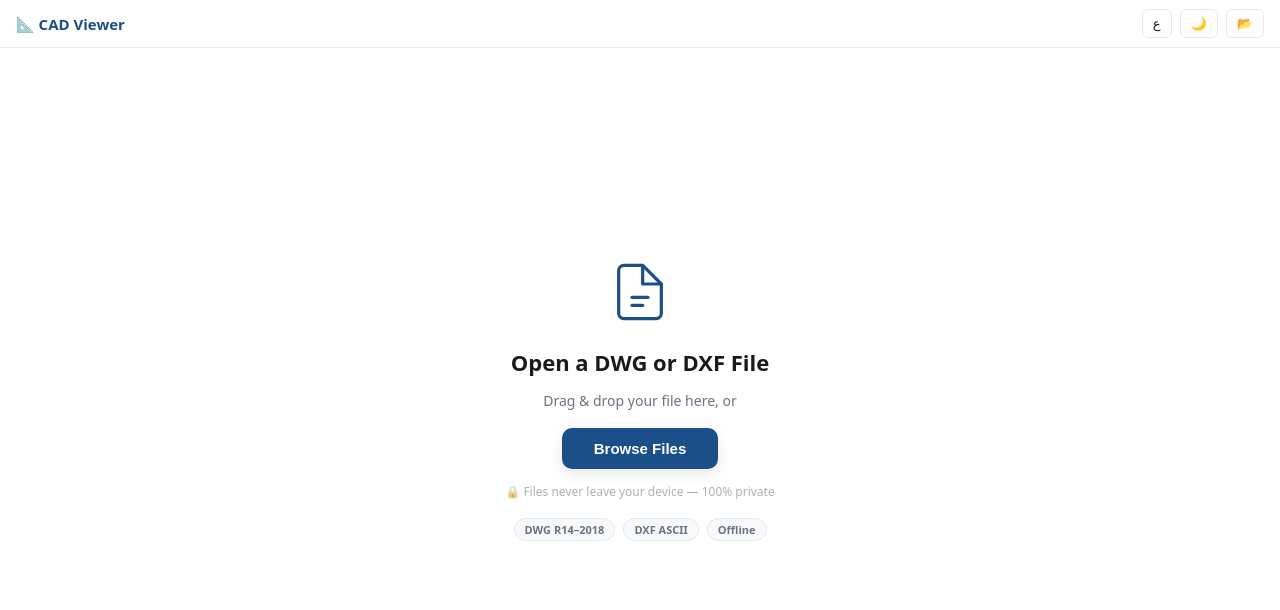
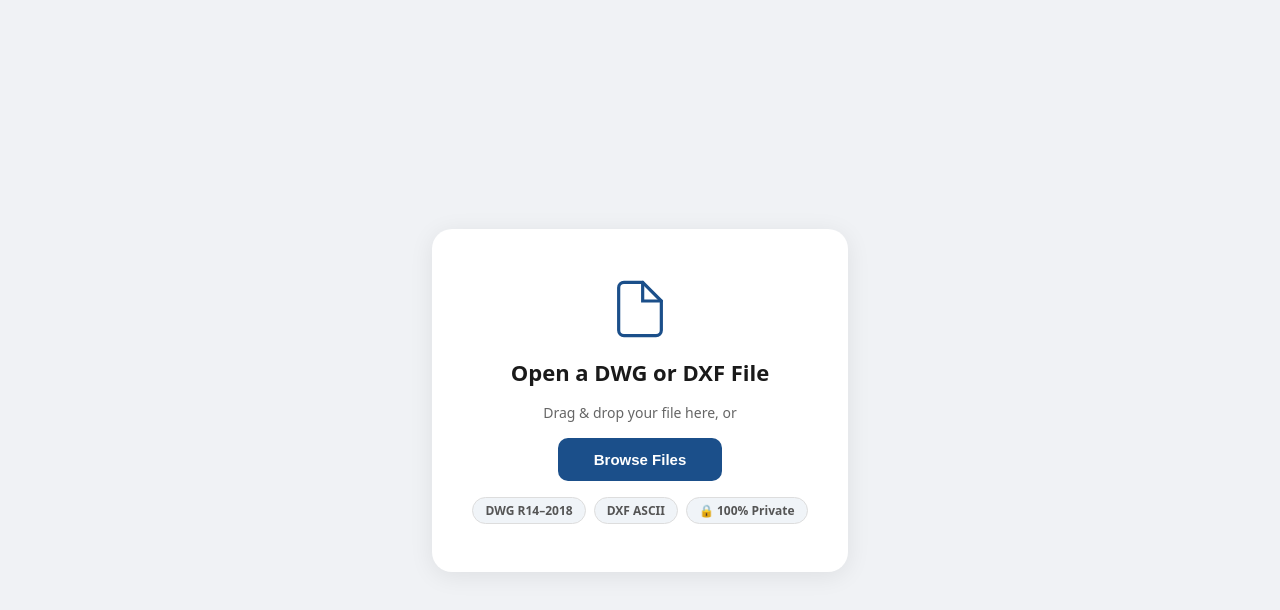
Before and after one commit to mmuge/CADviewer, a Vue app: page / in a window 1280 px wide. Shown: the top 610 px of the page. Built offline with nearby package versions, Linux system fonts and the light colour scheme.

Commit message:
fix: use MlCadViewer official component

```diff
--- a/src/App.vue
+++ b/src/App.vue
@@ -1,289 +1,191 @@
 <template>
-  <div class="app-root" :data-theme="isDark ? 'dark' : 'light'" :dir="dir">
+  <div class="app-root" :dir="dir">
 
-    <FileDropZone v-if="!hasFile" @file="onFile" />
+    <!-- Show file picker if no file loaded -->
+    <div v-if="!selectedFile" class="drop-zone" @dragover.prevent @drop.prevent="onDrop">
+      <div class="drop-inner">
+        <svg width="64" height="64" viewBox="0 0 24 24" fill="none"
+             stroke="currentColor" stroke-width="1.2" stroke-linecap="round">
+          <path d="M13 2H6a2 2 0 0 0-2 2v16a2 2 0 0 0 2 2h12a2 2 0 0 0 2-2V9z"/>
+          <polyline points="13 2 13 9 20 9"/>
+        </svg>
+        <h1>{{ dir === 'rtl' ? 'افتح ملف DWG أو DXF' : 'Open a DWG or DXF File' }}</h1>
+        <p>{{ dir === 'rtl' ? 'اسحب الملف هنا، أو' : 'Drag & drop your file here, or' }}</p>
+        <input ref="fileInput" type="file" accept=".dwg,.dxf" style="display:none" @change="onInputChange" />
+        <button @click="fileInput?.click()">
+          {{ dir === 'rtl' ? 'استعراض الملفات' : 'Browse Files' }}
+        </button>
+        <div class="badges">
+          <span>DWG R14–2018</span>
+          <span>DXF ASCII</span>
+          <span>🔒 {{ dir === 'rtl' ? 'خصوصية تامة' : '100% Private' }}</span>
+        </div>
+      </div>
+    </div>
 
-    <canvas ref="canvasRef" class="cad-canvas" />
+    <!-- CAD Viewer Component (official @mlightcad/cad-viewer) -->
+    <div v-if="selectedFile" class="viewer-wrap">
+      <!-- Top bar -->
+      <header class="top-bar">
+        <span class="app-title">📐 CAD Viewer</span>
+        <span class="file-name">{{ selectedFile.name }}</span>
+        <div class="bar-actions">
+          <button @click="toggleLang">{{ isAr ? 'EN' : 'ع' }}</button>
+          <button @click="selectedFile = null">📂 {{ isAr ? 'فتح ملف آخر' : 'Open File' }}</button>
+        </div>
+      </header>
 
-    <header class="top-bar">
-      <div class="top-bar-left">
-        <span class="app-title">📐 CAD Viewer</span>
-        <span v-if="fileName" class="file-name">{{ fileName }}</span>
-      </div>
-      <div class="top-bar-right">
-        <button class="icon-btn" :title="t('ui.toggleLang')" @click="toggleLang">
-          {{ locale === 'ar' ? 'EN' : 'ع' }}
-        </button>
-        <button class="icon-btn" :title="t('ui.toggleTheme')" @click="toggleTheme">
-          {{ isDark ? '☀️' : '🌙' }}
-        </button>
-        <button class="icon-btn" :title="t('ui.openFile')" @click="showFilePicker = true">
-          📂
-        </button>
-      </div>
-    </header>
-
-    <input
-      ref="hiddenInput"
-      type="file"
-      accept=".dwg,.dxf"
-      style="display:none"
-      @change="onHiddenInput"
-    />
-
-    <MeasureToolbar v-if="hasFile" />
-    <MeasureResults v-if="hasFile" :file-name="fileName" />
-    <CursorCoord :canvas="canvasRef" />
-
-    <transition name="fade">
-      <div v-if="isLoading" class="loading-overlay">
-        <div class="spinner" />
-        <span>{{ t('ui.loading') }}</span>
-      </div>
-    </transition>
-
-    <transition name="slide-up">
-      <div v-if="errorMsg" class="error-toast" @click="errorMsg = ''">
-        ⚠️ {{ errorMsg }}
-      </div>
-    </transition>
+      <!-- The official viewer component -->
+      <MlCadViewer
+        class="cad-viewer"
+        :local-file="selectedFile"
+        :locale="isAr ? 'zh' : 'en'"
+      />
+    </div>
 
   </div>
 </template>
 
 <script setup lang="ts">
-import { ref, computed, provide, watch, onMounted } from 'vue'
-import { useI18n } from 'vue-i18n'
+import { ref, computed, onMounted } from 'vue'
+import { MlCadViewer } from '@mlightcad/cad-viewer'
 
-import FileDropZone   from '@/components/FileDropZone.vue'
-import MeasureToolbar from '@/components/MeasureToolbar.vue'
-import MeasureResults from '@/components/MeasureResults.vue'
-import CursorCoord    from '@/components/CursorCoord.vue'
-import { useTheme }   from '@/composables/useTheme'
-import { handleCanvasClick, handleEntityClick } from '@/composables/useMeasure'
+const selectedFile = ref<File | null>(null)
+const fileInput    = ref<HTMLInputElement | null>(null)
+const isAr         = ref(false)
+const dir          = computed(() => isAr.value ? 'rtl' : 'ltr')
 
-const { t, locale } = useI18n()
-const dir = computed(() => locale.value === 'ar' ? 'rtl' : 'ltr')
+onMounted(() => {
+  isAr.value = navigator.language.startsWith('ar')
+})
 
 function toggleLang() {
-  locale.value = locale.value === 'ar' ? 'en' : 'ar'
-  localStorage.setItem('lang', locale.value)
+  isAr.value = !isAr.value
 }
 
-const { isDark, toggle: toggleTheme } = useTheme()
-
-const canvasRef      = ref<HTMLCanvasElement | null>(null)
-const hasFile        = ref(false)
-const fileName       = ref('')
-const isLoading      = ref(false)
-const errorMsg       = ref('')
-const showFilePicker = ref(false)
-const hiddenInput    = ref<HTMLInputElement | null>(null)
-
-// Lazy-loaded CAD manager (set after mount)
-let cadManager: any = null
-
-provide('canvas', canvasRef)
-
-onMounted(async () => {
-  const savedLang = localStorage.getItem('lang')
-  if (savedLang) locale.value = savedLang as 'en' | 'ar'
-
-  try {
-    // Load data-model first for worker registration
-    const dataModel = await import('@mlightcad/data-model')
-
-    if (typeof dataModel.registerWorkers === 'function') {
-      dataModel.registerWorkers({
-        dxfParserWorkerUrl:   './assets/dxf-parser-worker.js',
-        libredwgParserWorker: './assets/libredwg-parser-worker.js',
-        mtextRendererWorker:  './assets/mtext-renderer-worker.js',
-      })
-    }
-
-    // Init the viewer canvas
-    const cadSimple = await import('@mlightcad/cad-simple-viewer')
-    if (!canvasRef.value) return
-
-    cadManager = cadSimple.AcApDocManager.createInstance(canvasRef.value)
-
-    canvasRef.value.addEventListener('cad:entitySelected', (ev: any) => {
-      handleEntityClick(ev.detail?.entity)
-    })
-
-    canvasRef.value.addEventListener('click', (ev: MouseEvent) => {
-      if (canvasRef.value) handleCanvasClick(ev, canvasRef.value)
-    })
-  } catch (err) {
-    console.warn('[CADViewer] Init warning:', err)
-  }
-})
-
-watch(showFilePicker, (v) => {
-  if (v) {
-    hiddenInput.value?.click()
-    showFilePicker.value = false
-  }
-})
-
-async function onFile(file: File) {
-  await loadFile(file)
+function onDrop(ev: DragEvent) {
+  const file = ev.dataTransfer?.files[0]
+  if (file) loadFile(file)
 }
 
-function onHiddenInput(ev: Event) {
+function onInputChange(ev: Event) {
   const file = (ev.target as HTMLInputElement).files?.[0]
   if (file) loadFile(file)
-  ;(ev.target as HTMLInputElement).value = ''
 }
 
-async function loadFile(file: File) {
-  isLoading.value = true
-  errorMsg.value  = ''
-  try {
-    const buffer = await file.arrayBuffer()
-    const data   = new Uint8Array(buffer)
-    const ext    = file.name.split('.').pop()?.toLowerCase()
-
-    if (ext !== 'dwg' && ext !== 'dxf') {
-      throw new Error(t('error.unsupported'))
-    }
-
-    const cadSimple = await import('@mlightcad/cad-simple-viewer')
-    const manager   = cadSimple.AcApDocManager.instance
-
-    // Register DWG converter only if API exists
-    if (ext === 'dwg') {
-      try {
-        const dataModel = await import('@mlightcad/data-model')
-        const converterMgr = (dataModel as any).AcDbDatabaseConverterManager?.instance
-          ?? (cadSimple as any).AcDbDatabaseConverterManager?.instance
-
-        if (converterMgr && typeof converterMgr.registerConverter === 'function') {
-          const fileType = (dataModel as any).AcDbFileType?.Dwg
-            ?? (cadSimple as any).AcDbFileType?.Dwg
-            ?? 1 // fallback numeric
-
-          // Try to get LibreDWGConverter from either package
-          const ConverterClass = (cadSimple as any).LibreDWGConverter
-            ?? (dataModel as any).LibreDWGConverter
-
-          if (ConverterClass) {
-            converterMgr.registerConverter(
-              fileType,
-              () => Promise.resolve(new ConverterClass())
-            )
-          }
-        }
-      } catch (convErr) {
-        console.warn('[CADViewer] DWG converter registration skipped:', convErr)
-        // Continue — some versions auto-register or include it internally
-      }
-    }
-
-    const ok = await manager.openDocument(
-      file.name,
-      data,
-      { minimumChunkSize: 1000, readOnly: true }
-    )
-    if (!ok) throw new Error(t('error.parseFailed'))
-
-    fileName.value = file.name
-    hasFile.value  = true
-
-  } catch (err: any) {
-    errorMsg.value = err?.message ?? String(err)
-    setTimeout(() => { errorMsg.value = '' }, 6000)
-  } finally {
-    isLoading.value = false
+function loadFile(file: File) {
+  const ext = file.name.split('.').pop()?.toLowerCase()
+  if (ext !== 'dwg' && ext !== 'dxf') {
+    alert('Please use .dwg or .dxf files only.')
+    return
   }
+  selectedFile.value = file
 }
 </script>
 
 <style>
 *, *::before, *::after { box-sizing: border-box; margin: 0; padding: 0; }
-html, body, #app { width: 100%; height: 100%; overflow: hidden; }
+html, body, #app { width: 100%; height: 100%; overflow: hidden; background: #f0f2f5; }
 </style>
 
 <style scoped>
 .app-root {
-  position: relative;
   width: 100%;
   height: 100%;
-  background: var(--bg-primary);
-  color: var(--text-primary);
   font-family: system-ui, -apple-system, sans-serif;
-  overflow: hidden;
 }
-.cad-canvas {
-  position: absolute;
-  inset: 0;
+
+/* ── Drop zone ── */
+.drop-zone {
   width: 100%;
   height: 100%;
-  display: block;
-}
-.top-bar {
-  position: absolute;
-  top: 0; left: 0; right: 0;
-  height: 48px;
-  background: var(--surface);
-  border-bottom: 1px solid var(--border);
   display: flex;
   align-items: center;
-  justify-content: space-between;
+  justify-content: center;
+  background: #f0f2f5;
+}
+.drop-inner {
+  display: flex;
+  flex-direction: column;
+  align-items: center;
+  gap: 16px;
+  padding: 48px 40px;
+  background: white;
+  border-radius: 20px;
+  box-shadow: 0 4px 24px rgba(0,0,0,0.08);
+  text-align: center;
+  max-width: 420px;
+  color: #555;
+}
+.drop-inner svg { color: #1B4F8A; }
+.drop-inner h1 { font-size: 22px; font-weight: 700; color: #1a1a1a; }
+.drop-inner p  { font-size: 14px; color: #666; }
+.drop-inner button {
+  padding: 13px 36px;
+  background: #1B4F8A;
+  color: white;
+  border: none;
+  border-radius: 10px;
+  font-size: 15px;
+  font-weight: 600;
+  cursor: pointer;
+  transition: background 0.15s;
+}
+.drop-inner button:hover { background: #1a3f70; }
+.badges {
+  display: flex;
+  gap: 8px;
+  flex-wrap: wrap;
+  justify-content: center;
+}
+.badges span {
+  padding: 4px 12px;
+  background: #f0f4f8;
+  border: 1px solid #ddd;
+  border-radius: 20px;
+  font-size: 12px;
+  font-weight: 600;
+  color: #555;
+}
+
+/* ── Viewer wrap ── */
+.viewer-wrap {
+  width: 100%;
+  height: 100%;
+  display: flex;
+  flex-direction: column;
+}
+
+.top-bar {
+  height: 48px;
+  background: white;
+  border-bottom: 1px solid #e5e7eb;
+  display: flex;
+  align-items: center;
+  gap: 12px;
   padding: 0 16px;
-  z-index: 40;
-  backdrop-filter: blur(8px);
+  flex-shrink: 0;
+  box-shadow: 0 1px 4px rgba(0,0,0,0.06);
 }
-.top-bar-left  { display: flex; align-items: center; gap: 12px; }
-.top-bar-right { display: flex; align-items: center; gap: 8px; }
-.app-title { font-size: 15px; font-weight: 700; color: var(--accent); }
-.file-name {
-  font-size: 13px; color: var(--text-secondary);
-  max-width: 200px; overflow: hidden;
-  text-overflow: ellipsis; white-space: nowrap;
-}
-.icon-btn {
-  padding: 6px 10px;
-  border: 1px solid var(--border);
+.app-title { font-weight: 700; color: #1B4F8A; font-size: 15px; }
+.file-name  { font-size: 13px; color: #666; flex: 1;
+               overflow: hidden; text-overflow: ellipsis; white-space: nowrap; }
+.bar-actions { display: flex; gap: 8px; }
+.bar-actions button {
+  padding: 6px 12px;
+  border: 1px solid #ddd;
   border-radius: 6px;
-  background: var(--surface);
+  background: white;
   cursor: pointer;
   font-size: 13px;
-  color: var(--text-primary);
   transition: background 0.15s;
 }
-.icon-btn:hover { background: var(--accent-pale); }
-.loading-overlay {
-  position: absolute; inset: 0;
-  background: rgba(0,0,0,0.55);
-  display: flex; flex-direction: column;
-  align-items: center; justify-content: center;
-  gap: 16px; z-index: 200;
-  color: #fff; font-size: 15px;
-}
-.spinner {
-  width: 40px; height: 40px;
-  border: 3px solid rgba(255,255,255,0.3);
-  border-top-color: #fff;
-  border-radius: 50%;
-  animation: spin 0.8s linear infinite;
-}
-@keyframes spin { to { transform: rotate(360deg); } }
-.error-toast {
-  position: absolute;
-  bottom: 80px; left: 50%;
-  transform: translateX(-50%);
-  background: #dc2626; color: #fff;
-  padding: 10px 20px; border-radius: 8px;
-  font-size: 14px; cursor: pointer;
-  z-index: 300; max-width: 90vw;
-  text-align: center;
-  box-shadow: 0 4px 16px rgba(0,0,0,0.3);
-}
-.fade-enter-active, .fade-leave-active { transition: opacity 0.25s; }
-.fade-enter-from, .fade-leave-to { opacity: 0; }
-.slide-up-enter-active, .slide-up-leave-active { transition: all 0.3s; }
-.slide-up-enter-from, .slide-up-leave-to {
-  transform: translateX(-50%) translateY(20px); opacity: 0;
+.bar-actions button:hover { background: #f0f4f8; }
+
+/* CAD viewer takes all remaining height */
+.cad-viewer {
+  flex: 1;
+  min-height: 0;
+  width: 100%;
 }
 </style>
```
